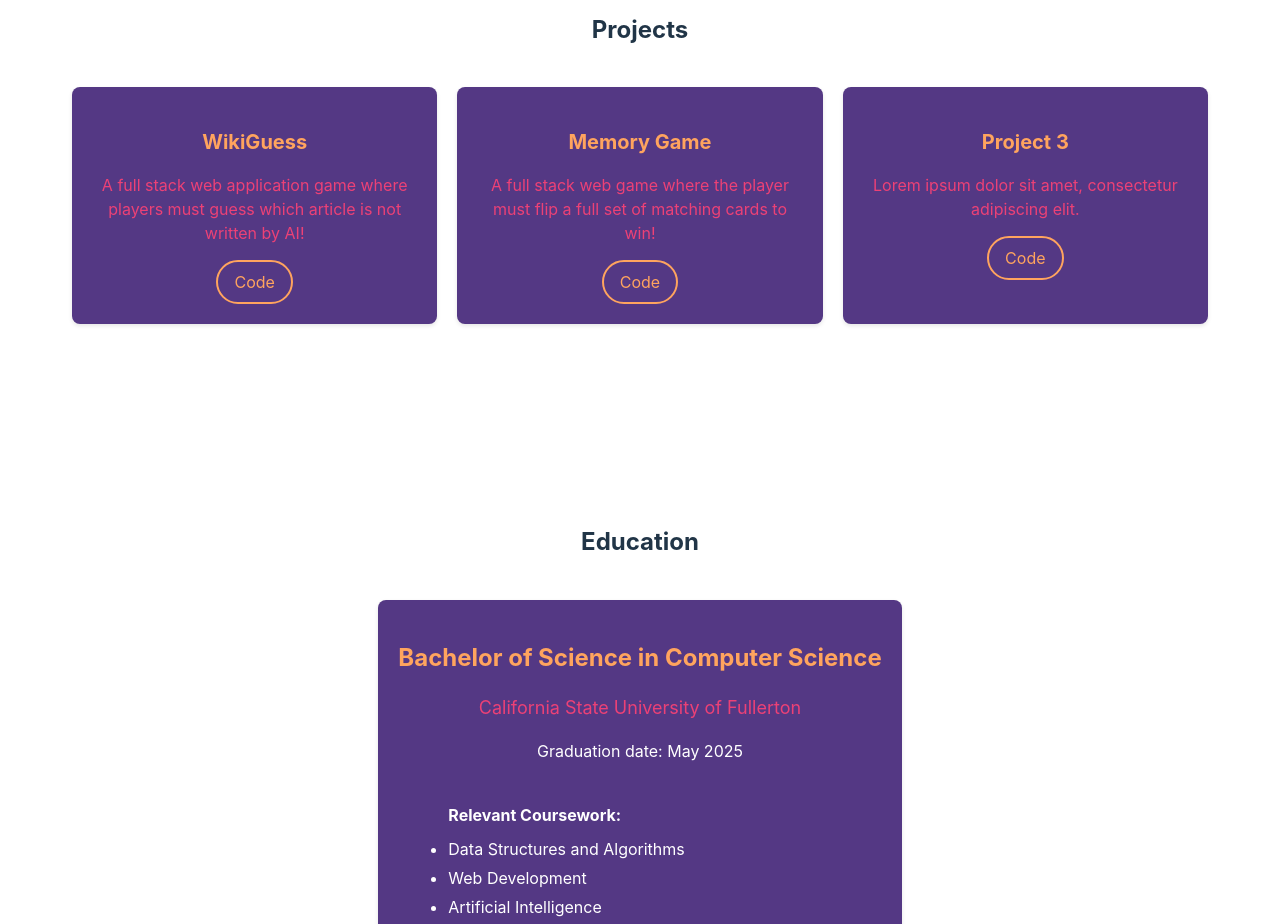
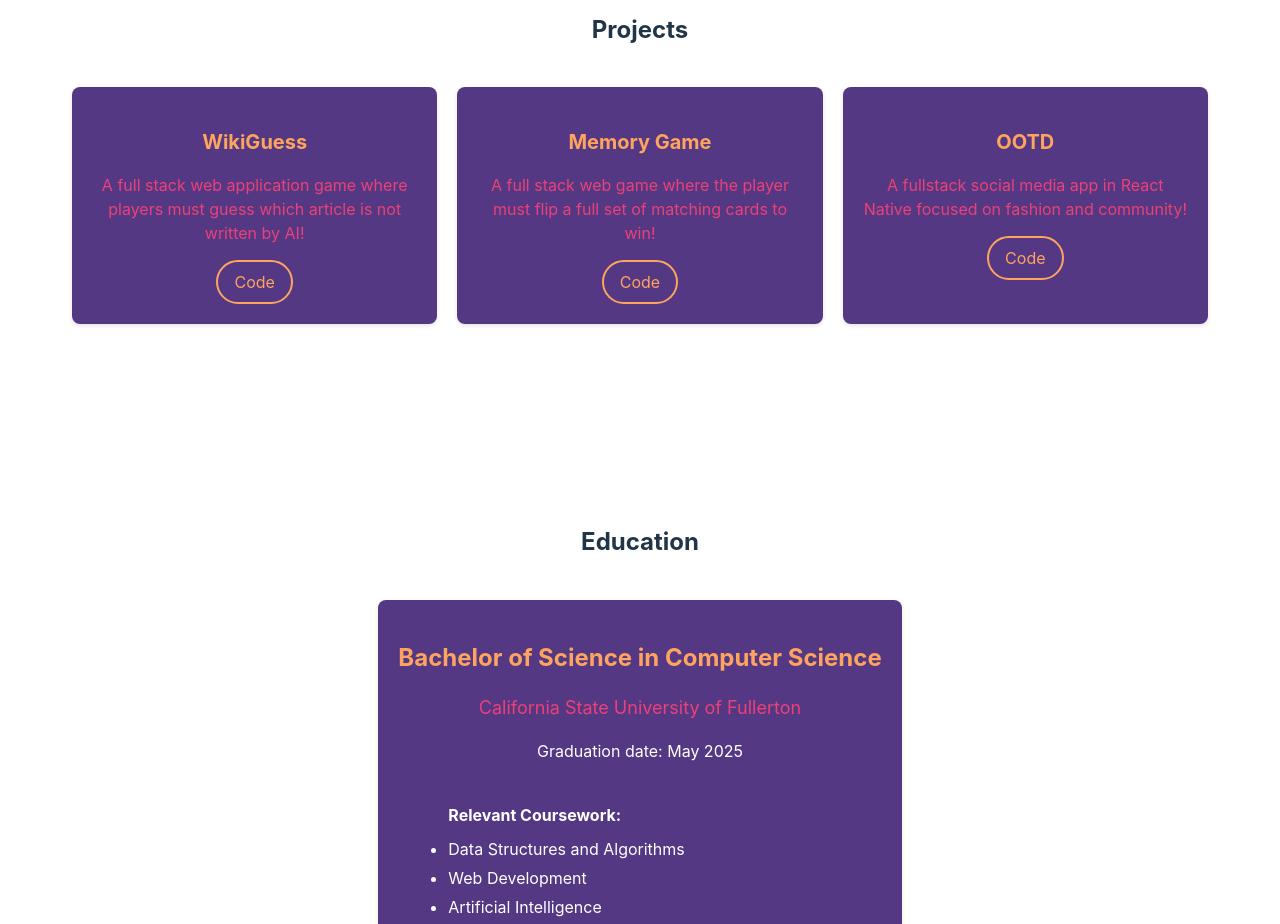
Before and after one commit to darrenxychen/portfolio-website-react, a React (Vite) app: page / in a window 1280 px wide. Shown: the part 1160-2084 px from the top of the page. Built offline with nearby package versions, Linux system fonts and the light colour scheme.

Commit message:
updated proj 3

```diff
--- a/src/components/Projects.jsx
+++ b/src/components/Projects.jsx
@@ -21,10 +21,10 @@ function Projects() {
       </a>
 
       <a href="https://www.project3.com" target="_blank" rel="noopener noreferrer" className="project">
-        <h3>Project 3</h3>
-        <p>Lorem ipsum dolor sit amet, consectetur adipiscing elit.</p>
+        <h3>OOTD</h3>
+        <p>A fullstack social media app in React Native focused on fashion and community!</p>
         <div className="project-links">
-          <a href="https://github.com" target="_blank" rel="noopener noreferrer">Code</a>
+          <a href="https://github.com/jainharshul/OOTD" target="_blank" rel="noopener noreferrer">Code</a>
         </div>
       </a>
     </div>
```
